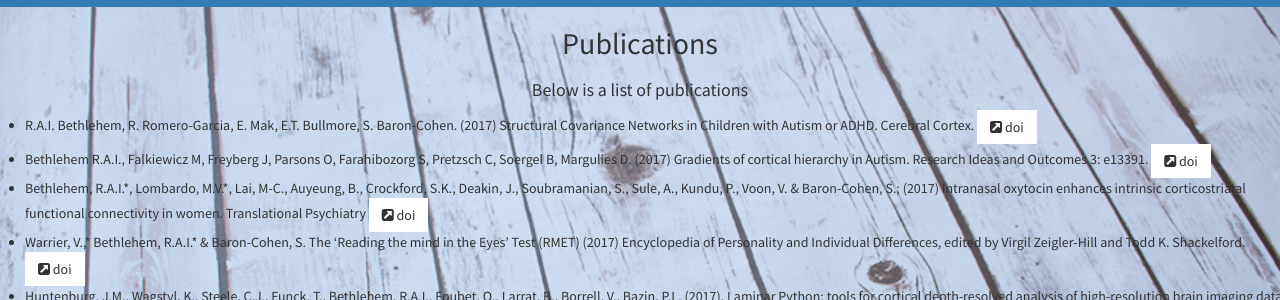
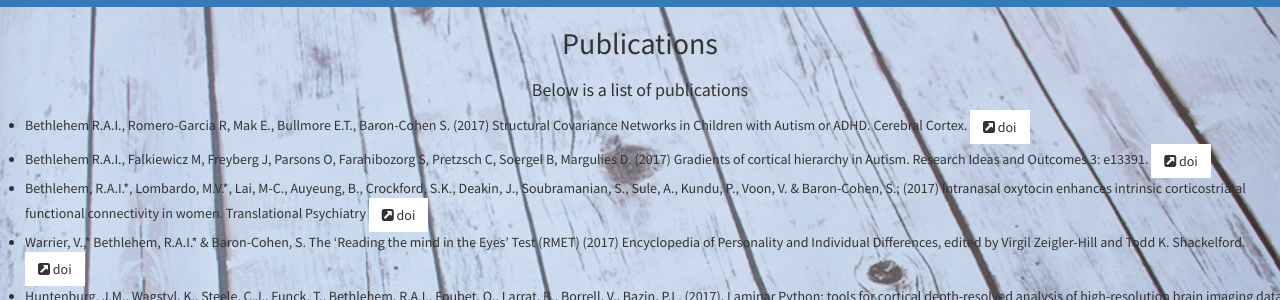
Before and after one commit to rb643/raibethlehem.github.io, a Jekyll site: the page built from index.html, in a window 1280 px wide and 900 px high, scrolled down 1258 px. Shown: the part 144-444 px from the top of the window. Built offline with Jekyll 4.4.1, drawn with Linux system fonts in a browser that asks for light colours.

```diff
--- a/_includes/_html/publications.html
+++ b/_includes/_html/publications.html
@@ -7,7 +7,7 @@
                         <ul>
 
                                     <li>
-                                                R.A.I. Bethlehem, R. Romero-Garcia, E. Mak, E.T. Bullmore, S. Baron-Cohen. (2017) Structural Covariance Networks in Children with Autism or ADHD.
+                                                Bethlehem R.A.I., Romero-Garcia R, Mak E., Bullmore E.T., Baron-Cohen S. (2017) Structural Covariance Networks in Children with Autism or ADHD.
                                                 Cerebral Cortex. <a href="https://doi.org/10.1093/cercor/bhx135" target="_blank" class="btn btn-light"> <i class="fa fa-external-link-square fa-fw-2x"></i> doi  </a>
                                     </li>
 
```
